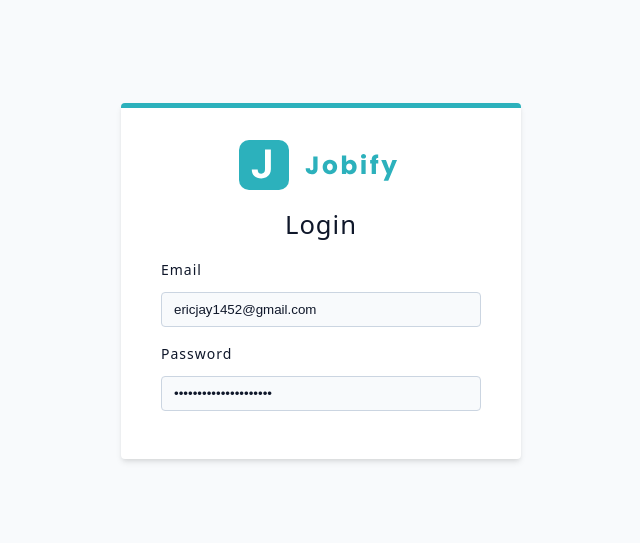
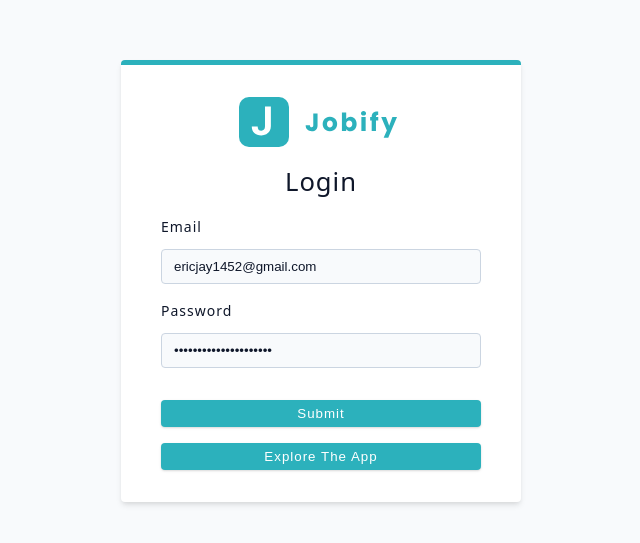
Before and after one commit to Ilesanmi-Erioluwa-Victor/jobify_full_stack, a React (Vite) app in the folder client/: page /login in a window 1280 px wide. Shown: the part 119-662 px from the top of the page, without its empty margins (319-959 px from the left). Built offline with nearby package versions, Linux system fonts and the light colour scheme.

Commit message:
working on Register

```diff
--- a/client/src/pages/Login.jsx
+++ b/client/src/pages/Login.jsx
@@ -19,6 +19,18 @@ const Login = () => {
           name={'password'}
           defaultValue={'ericjay1452@gmail.com'}
         />
+        <button
+          type='submit'
+          className='btn btn-block'
+        >
+          submit{' '}
+        </button>
+        <button
+          type='button'
+          className='btn btn-block'
+        >
+         explore the app
+        </button>
       </form>
     </Wrapper>
   );
```
